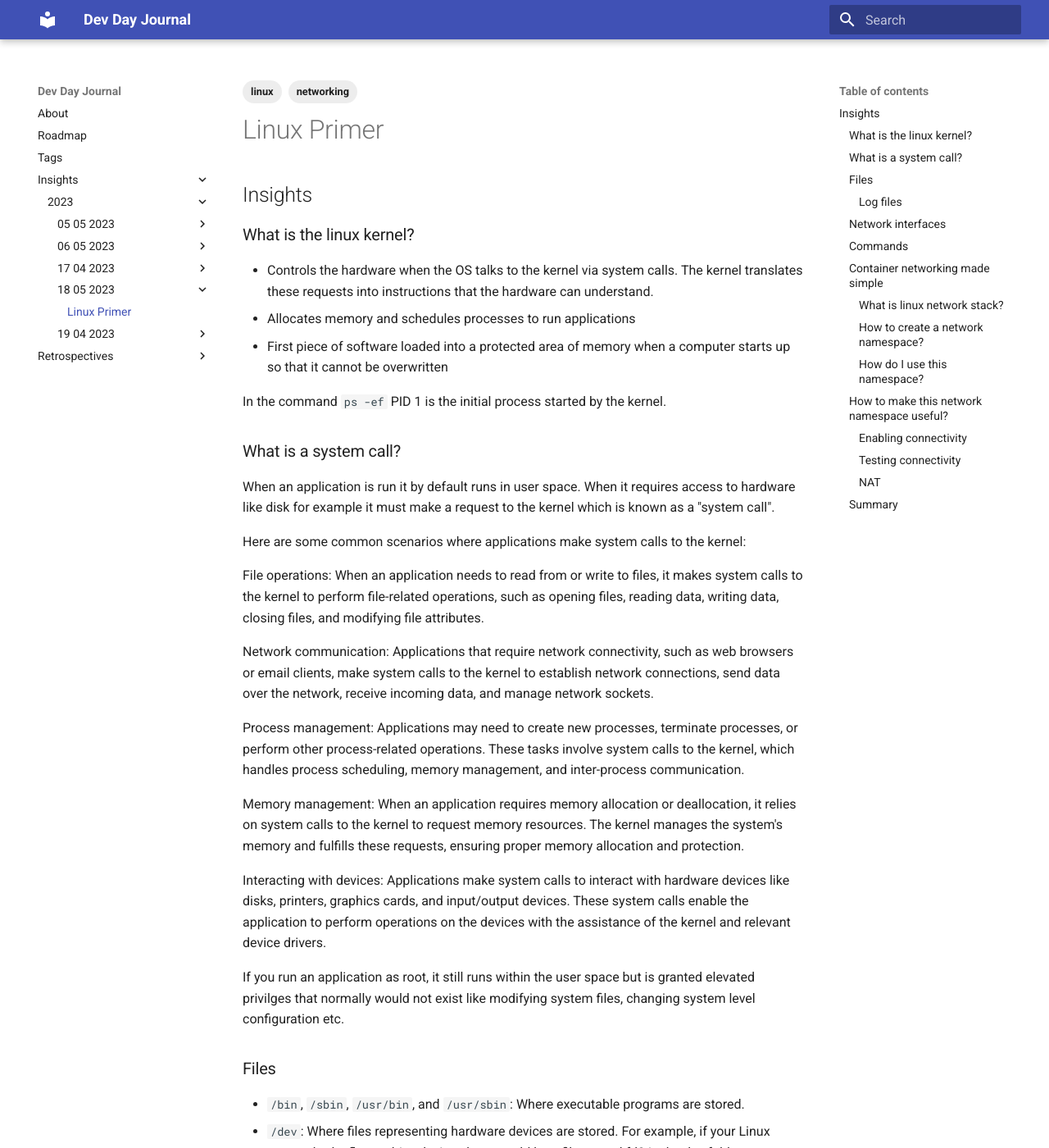
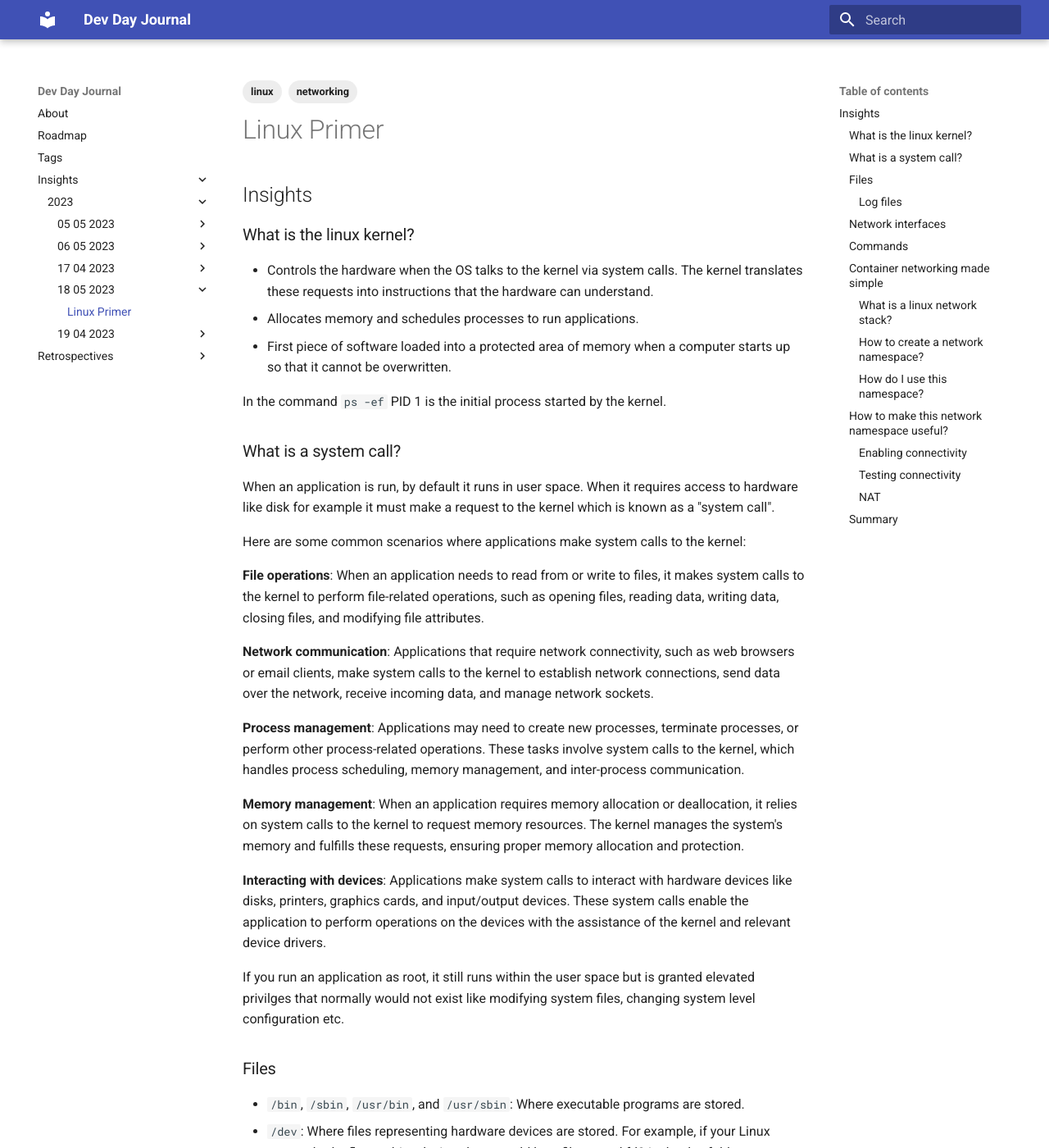
Before and after one commit to iamsecb/dev-day-journal, an MkDocs documentation site: the page built from docs/insights/2023/18-05-2023/linux-primer.md, in a window 1280 px wide and 1400 px high. Shown: the whole window at 82% size. Built offline with MkDocs 1.6.1 and Material for MkDocs 9.7.7, drawn with Linux system fonts in a browser that asks for light colours; some of the changed text lies outside the part shown.

```diff
--- a/docs/insights/2023/18-05-2023/linux-primer.md
+++ b/docs/insights/2023/18-05-2023/linux-primer.md
@@ -11,26 +11,26 @@ tags:
 - Controls the hardware when the OS talks to the kernel via system calls. The
   kernel translates these requests into instructions that the hardware can
   understand.
-- Allocates memory and schedules processes to run applications
-- First piece of software loaded into a protected area of memory when a computer starts up so that it cannot be overwritten
+- Allocates memory and schedules processes to run applications.
+- First piece of software loaded into a protected area of memory when a computer starts up so that it cannot be overwritten.
 
 In the command `ps -ef` PID 1 is the initial process started by the kernel.
 
 ### What is a system call?
 
-When an application is run it by default runs in user space. When it requires access to hardware like disk for example it must make a request to the kernel which is known as a "system call".
+When an application is run, by default it runs in user space. When it requires access to hardware like disk for example it must make a request to the kernel which is known as a "system call".
 
 Here are some common scenarios where applications make system calls to the kernel:
 
-File operations: When an application needs to read from or write to files, it makes system calls to the kernel to perform file-related operations, such as opening files, reading data, writing data, closing files, and modifying file attributes.
+**File operations**: When an application needs to read from or write to files, it makes system calls to the kernel to perform file-related operations, such as opening files, reading data, writing data, closing files, and modifying file attributes.
 
-Network communication: Applications that require network connectivity, such as web browsers or email clients, make system calls to the kernel to establish network connections, send data over the network, receive incoming data, and manage network sockets.
+**Network communication**: Applications that require network connectivity, such as web browsers or email clients, make system calls to the kernel to establish network connections, send data over the network, receive incoming data, and manage network sockets.
 
-Process management: Applications may need to create new processes, terminate processes, or perform other process-related operations. These tasks involve system calls to the kernel, which handles process scheduling, memory management, and inter-process communication.
+**Process management**: Applications may need to create new processes, terminate processes, or perform other process-related operations. These tasks involve system calls to the kernel, which handles process scheduling, memory management, and inter-process communication.
 
-Memory management: When an application requires memory allocation or deallocation, it relies on system calls to the kernel to request memory resources. The kernel manages the system's memory and fulfills these requests, ensuring proper memory allocation and protection.
+**Memory management**: When an application requires memory allocation or deallocation, it relies on system calls to the kernel to request memory resources. The kernel manages the system's memory and fulfills these requests, ensuring proper memory allocation and protection.
 
-Interacting with devices: Applications make system calls to interact with hardware devices like disks, printers, graphics cards, and input/output devices. These system calls enable the application to perform operations on the devices with the assistance of the kernel and relevant device drivers.
+**Interacting with devices**: Applications make system calls to interact with hardware devices like disks, printers, graphics cards, and input/output devices. These system calls enable the application to perform operations on the devices with the assistance of the kernel and relevant device drivers.
 
 If you run an application as root, it still runs within the user space but is granted elevated privilges that normally would not exist like modifying system files, changing system level configuration etc.
 
@@ -50,6 +50,7 @@ Should follow File System Hierachy guide as per https://en.wikipedia.org/wiki/Fi
 `syslog`: Contains the centralized logging system, called syslog, in which you’ll find messages related to the kernel, applications, and more. If configured, this could be the centralized log file for all Linux systems (or even all network devices) in your data center.
 
 `auth.log`: Contains authentication failures and successes
+
 `messages`: Contains general system messages of all types
 
 
@@ -75,7 +76,7 @@ The following are notes from the article https://iximiuz.com/en/posts/container-
 
 <sub>Disclaimer: The notes are my own and if there are mistakes it is not relfective of the article.</sub>
 
-#### What is linux network stack?
+#### What is a linux network stack?
 
 An isolated network device, routing rules and any filters set by ip tables. The isolation provided by linux via a network namespace can be setup via the command `ip netns`.
 
```
